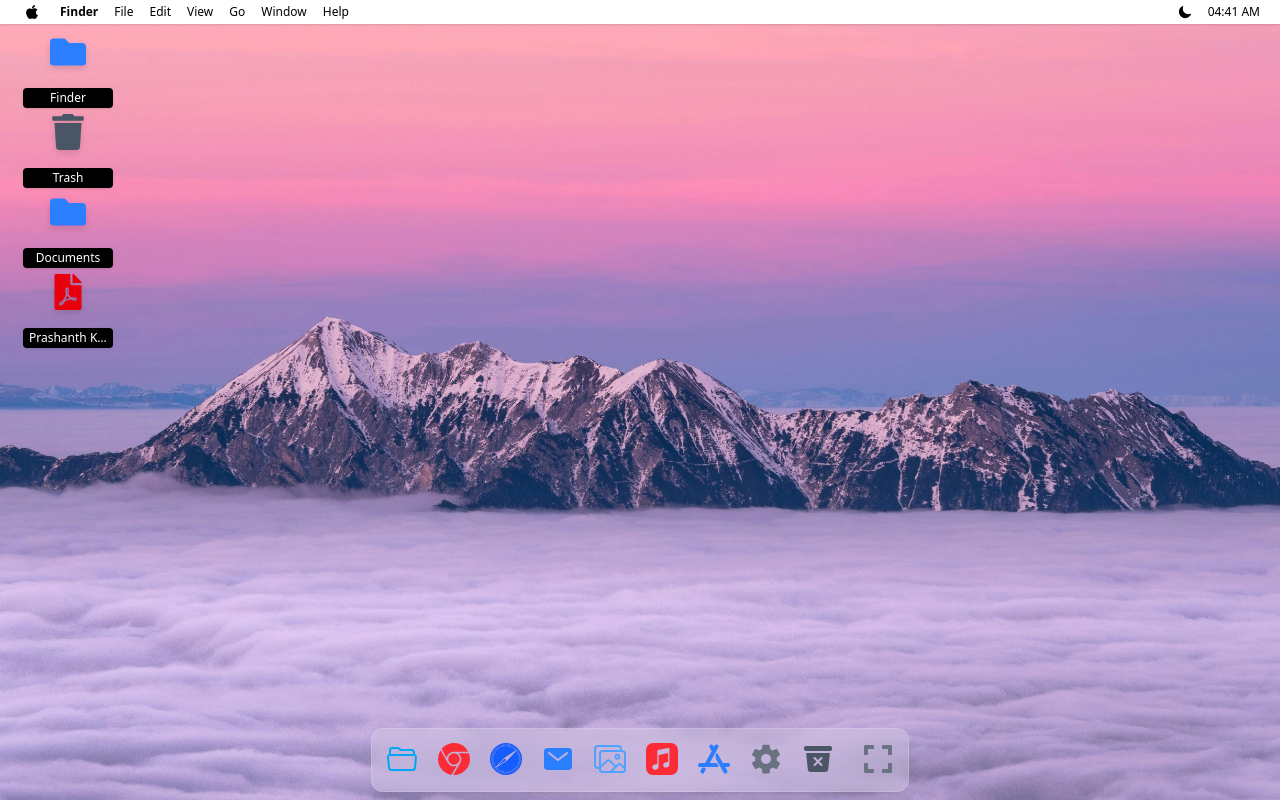
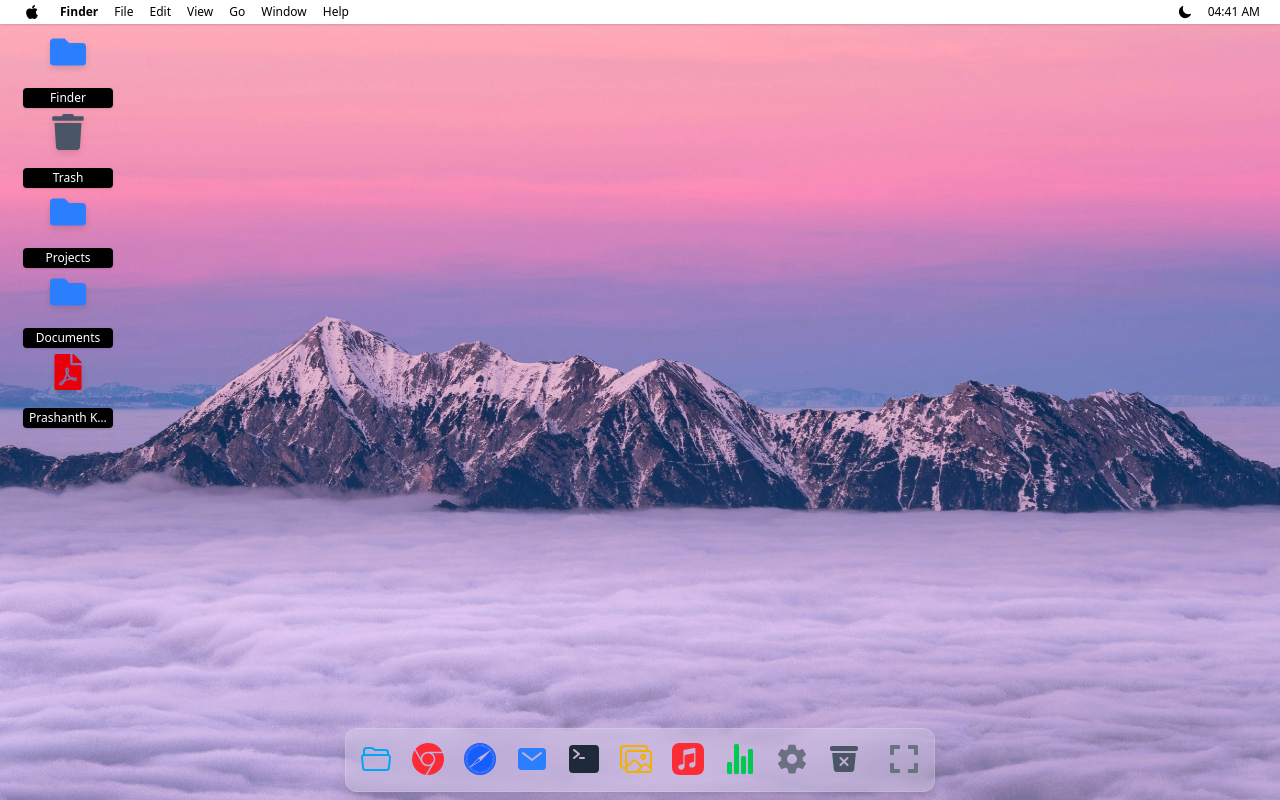
Before and after one commit to prashanth8983/Portfolio-desktop, a React (Vite) app: page / in a window 1280 px wide. Built offline with nearby package versions, Linux system fonts and the light colour scheme.

Commit message:
feat: update responsive view with new dock items and desktop icons

```diff
--- a/src/components/ResponsiveView.tsx
+++ b/src/components/ResponsiveView.tsx
@@ -2,14 +2,16 @@ import React, { useState, useEffect } from 'react';
 import { MacDesktop } from './desktop/MacDesktop';
 import { IOSMobileView } from './mobile/IOSMobileView';
 import { DesktopIcon, DockItem } from '../types/interfaces';
-import { SiGooglechrome, SiSafari, SiApplemusic, SiAppstore } from 'react-icons/si';
+import { SiGooglechrome, SiSafari, SiApplemusic } from 'react-icons/si';
 //import { FaChrome, FaCog, FaComment, FaEnvelope, FaEye, FaFolderOpen, FaMusic, FaSafari, FaShoppingBag, FaTrash } from 'react-icons/fa';
 import {
   IoFolderOpenOutline, // Finder approximation
   IoMail,             // Mail
-  IoImagesOutline,    // Preview approximation
+  IoImagesOutline,    // Preview approximation / Photos
   IoSettingsSharp,    // System Preferences/Settings
   IoTrashBin,         // Trash
+  IoTerminal,         // Terminal
+  IoStatsChart,       // Activity Monitor
 } from 'react-icons/io5';
 
 const ResponsiveView: React.FC = () => {
@@ -24,8 +26,9 @@ const ResponsiveView: React.FC = () => {
   const apps: DesktopIcon[] = [
     { id: 'finder', name: 'Finder', icon: 'folder', type: 'app', position: { x: 20, y: 20 } },
     { id: 'trash', name: 'Trash', icon: 'trash', type: 'app', position: { x: 20, y: 100 } },
-    { id: 'documents', name: 'Documents', icon: 'folder', type: 'folder', position: { x: 20, y: 180 } },
-    { id: 'sample-pdf', name: 'Prashanth Kumar.pdf', icon: 'pdf', type: 'pdf', position: { x: 20, y: 260 }, content: './Resume.pdf'  },
+    { id: 'projects', name: 'Projects', icon: 'folder', type: 'folder', position: { x: 20, y: 180 } },
+    { id: 'documents', name: 'Documents', icon: 'folder', type: 'folder', position: { x: 20, y: 260 } },
+    { id: 'sample-pdf', name: 'Prashanth Kumar.pdf', icon: 'pdf', type: 'pdf', position: { x: 20, y: 340 }, content: './Resume.pdf'  },
   ];
 
   const dockIconSize = 32;
@@ -51,9 +54,14 @@ const ResponsiveView: React.FC = () => {
       iconElement: <IoMail size={dockIconSize} className="text-blue-500" />,
     },
     {
-      id: 'preview',
-      name: 'Preview',
-      iconElement: <IoImagesOutline size={dockIconSize} className="text-blue-400" />,
+      id: 'terminal',
+      name: 'Terminal',
+      iconElement: <IoTerminal size={dockIconSize} className="text-gray-800" />,
+    },
+    {
+      id: 'photos',
+      name: 'Photos',
+      iconElement: <IoImagesOutline size={dockIconSize} className="text-yellow-500" />,
     },
     {
       id: 'music',
@@ -61,9 +69,9 @@ const ResponsiveView: React.FC = () => {
       iconElement: <SiApplemusic size={dockIconSize} className="text-red-500" />,
     },
     {
-      id: 'appstore',
-      name: 'App Store',
-      iconElement: <SiAppstore size={dockIconSize} className="text-blue-500" />,
+      id: 'activity-monitor',
+      name: 'Activity Monitor',
+      iconElement: <IoStatsChart size={dockIconSize} className="text-green-500" />,
     },
     {
       id: 'preferences',
```
